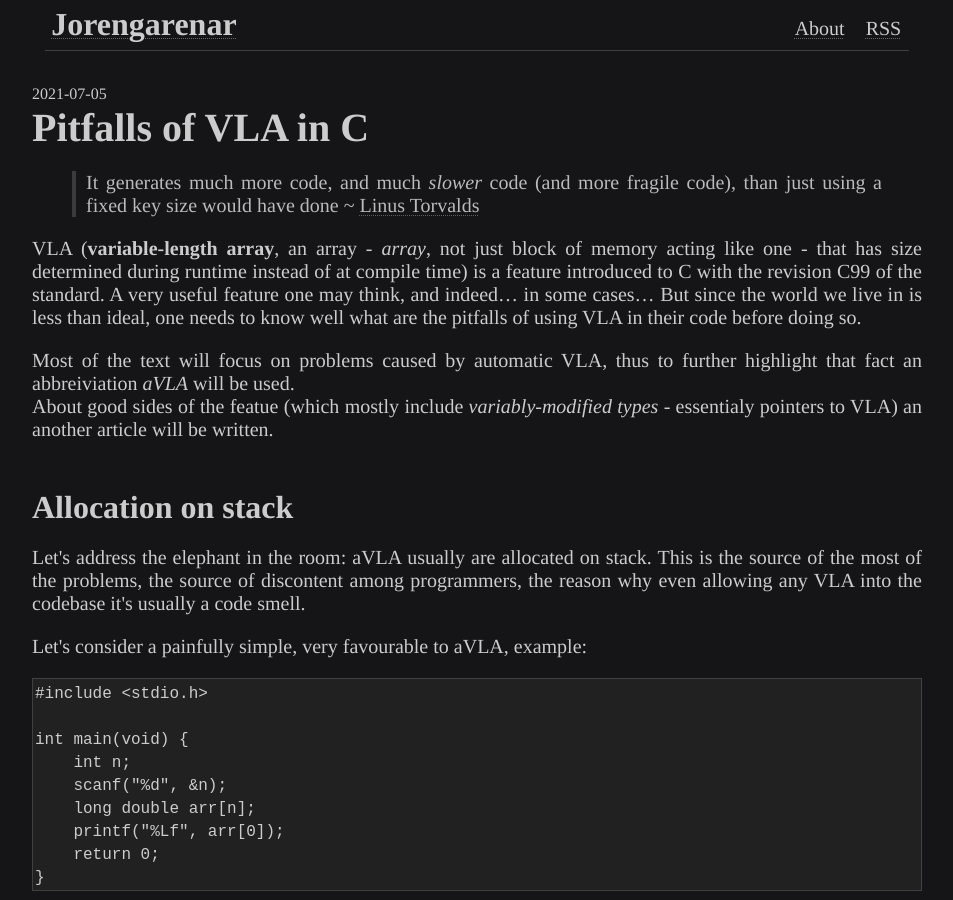
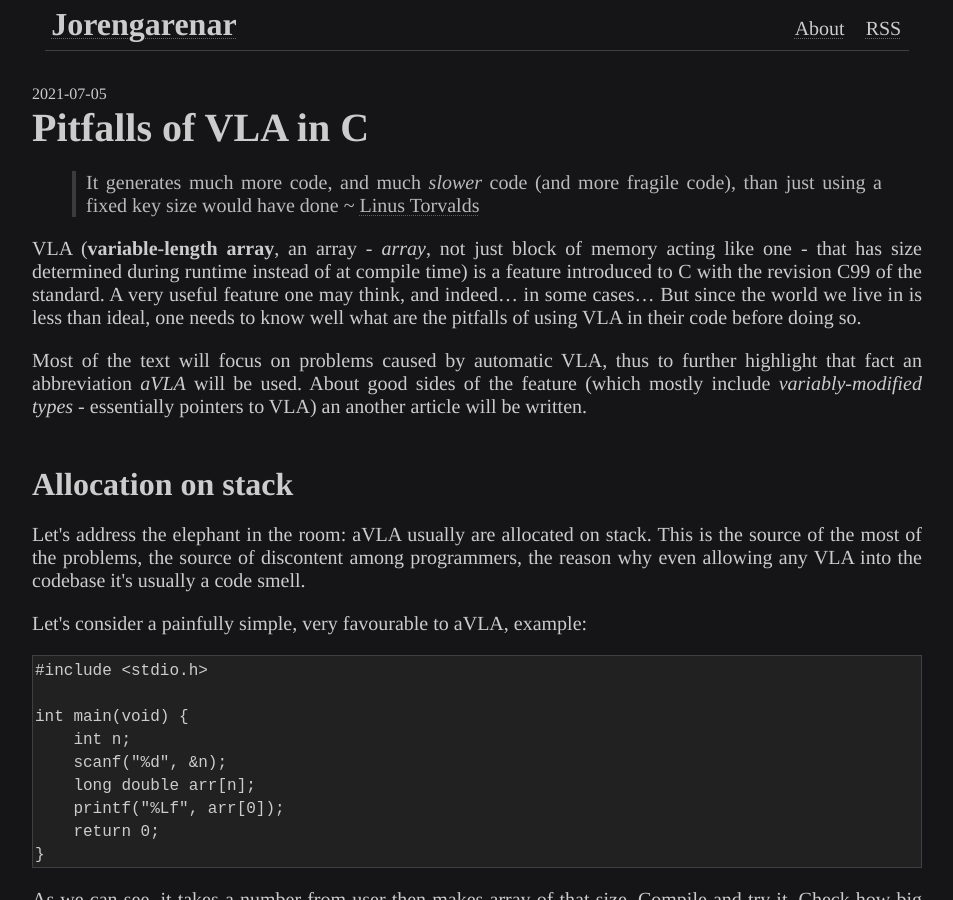
Before and after one commit to Jorenar/blog, a Jekyll site: the page built from _posts/2021-07-05-vla-pitfalls.md, in a window 1280 px wide and 900 px high. Shown: the whole window, without its empty margins (163-1116 px from the left). Built offline with Jekyll 4.4.1, drawn with Linux system fonts in a browser that asks for light colours.

Commit message:
deploy: a989993d45b918872975753fd02888f37362af75

```diff
--- a/_posts/2021-07-05-vla-pitfalls.md
+++ b/_posts/2021-07-05-vla-pitfalls.md
@@ -17,9 +17,9 @@ But since the world we live in is less than ideal, one needs to know well what
 are the pitfalls of using VLA in their code before doing so.
 
 Most of the text will focus on problems caused by automatic VLA, thus to
-further highlight that fact an abbreiviation _aVLA_ will be used. \\
-About good sides of the featue (which mostly include _variably-modified
-types_ - essentialy pointers to VLA) an another article will be written.
+further highlight that fact an abbreviation _aVLA_ will be used.
+About good sides of the feature (which mostly include _variably-modified
+types_ - essentially pointers to VLA) an another article will be written.
 
 
 # Allocation on stack
```
